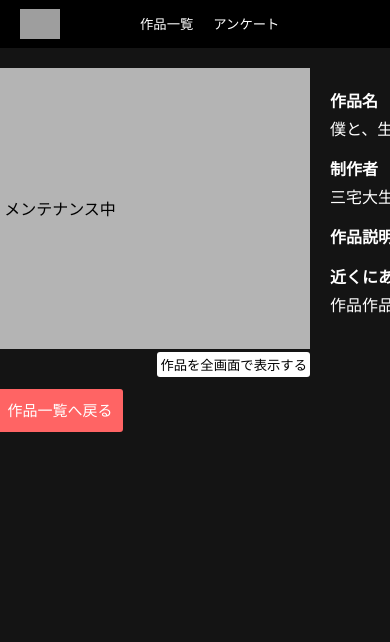
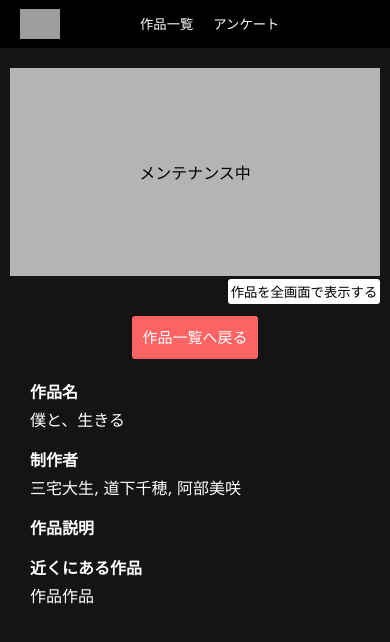
Before and after one commit to arco0922/iiiex-main2021-works, a React app: page /works/1 in a window 390 px wide. Shown: the top 642 px of the page. Built offline with nearby package versions, Linux system fonts and the light colour scheme; grey boxes are pictures that could not be loaded.

Commit message:
[IndividualPage.tsx] feat: branch style by window size

```diff
--- a/src/pages/IndividualPage/IndividualPage.tsx
+++ b/src/pages/IndividualPage/IndividualPage.tsx
@@ -7,6 +7,7 @@ import styled from 'styled-components';
 import { IndividualWorksCaption } from './IndividualWorksDetail';
 import { IndividualWorksWindow } from './IndividualWorksWindow';
 import { isMobile } from 'react-device-detect';
+import { useWindowDimensions } from 'hooks/useWindowDimensions';
 
 interface Params {
   id: string;
@@ -20,7 +21,8 @@ const IndividualPageComponent: React.VFC<RouteComponentProps<Params> & Props> =
   const worksId = Number(match.params.id);
   const worksInfo = React.useMemo(() => worksInfoArr.filter((info) => info.id === worksId)[0], [worksId]);
   const [isFull, setIsFull] = React.useState<boolean>(false);
-  const iframeWidth = isFull ? '100vw' : 'max(60vw , 500px)';
+  const { height, width } = useWindowDimensions();
+  const iframeWidth = isFull ? '100vw' : width < 800 ? '95vw' : 'max(60vw , 500px)';
   const iframeHeight = isFull
     ? '100vh'
     : `calc( ${iframeWidth} * ${worksInfo.aspectRatio ? worksInfo.aspectRatio : 9 / 16} )`;
@@ -29,6 +31,23 @@ const IndividualPageComponent: React.VFC<RouteComponentProps<Params> & Props> =
     setSelectId(worksId);
   }, [worksId, setSelectId]);
 
+  if (width < 800) {
+    return (
+      <StyledRoot>
+        <Header showNavigationToTop={true} isFull={isFull} setIsFull={setIsFull} />
+        <StyledContentContainer isFull={isFull}>
+          <IndividualWorksWindow
+            srcUrl={isMobile ? worksInfo.srcUrlSp : worksInfo.srcUrlPc}
+            iframeHeight={iframeHeight}
+            iframeWidth={iframeWidth}
+            isFull={isFull}
+            setIsFull={setIsFull}
+          />
+          {!isFull && <IndividualWorksCaption worksInfo={worksInfo} />}
+        </StyledContentContainer>
+      </StyledRoot>
+    );
+  }
   return (
     <StyledRoot>
       <Header showNavigationToTop={true} isFull={isFull} setIsFull={setIsFull} />
```
